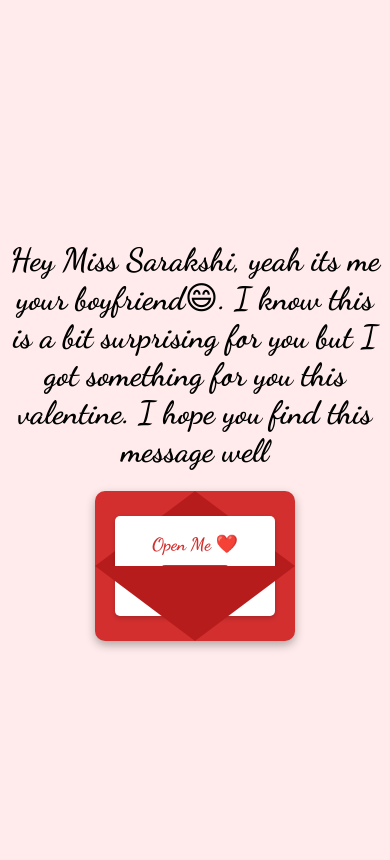
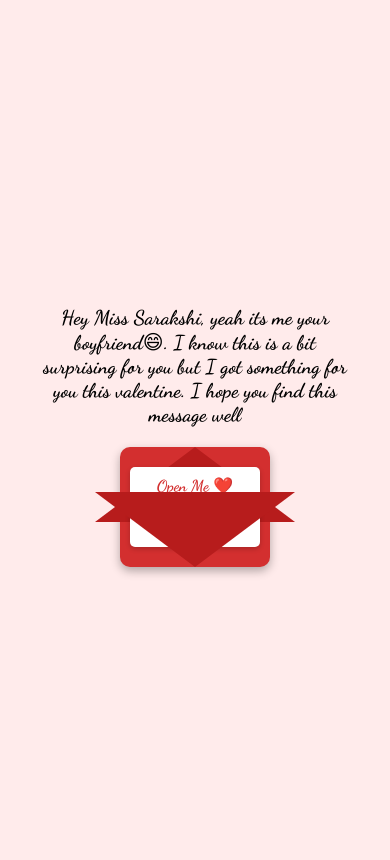
Before and after one commit to AtharvaGGourshete/special, a Node server app: page / in a window 390 px wide. Run offline with Node 20, Linux system fonts and the light colour scheme.

Commit message:
added responsiveness

```diff
--- a/views/index.ejs
+++ b/views/index.ejs
@@ -20,6 +20,23 @@
             font-family: Arial, sans-serif;
             font-family: 'Dancing Script', cursive;
         }
+        .headline {
+            font-size: 24px;
+            text-align: center;
+            padding: 0 20px;
+        }
+        .container {
+            max-width: 800px;
+            padding: 0 20px;
+            text-align: center;
+        }
+        .container2 {
+            display: flex;
+            justify-content: center;
+            align-items: center;
+            flex-direction: column;
+            margin-top: 20px;
+        }
         .envelope {
             position: relative;
             width: 200px;
@@ -31,7 +48,6 @@
             align-items: center;
             box-shadow: 0 4px 10px rgba(0, 0, 0, 0.3);
             cursor: pointer;
-
         }
         .envelope::before {
             content: "";
@@ -42,10 +58,6 @@
             border-left: 100px solid transparent;
             border-right: 100px solid transparent;
             border-bottom: 75px solid #b71c1c;
-            display: flex;
-            justify-content: center;
-            align-items: center;
-
         }
         .envelope::after {
             content: "";
@@ -56,9 +68,6 @@
             border-left: 100px solid transparent;
             border-right: 100px solid transparent;
             border-top: 75px solid #b71c1c;
-            display: flex;
-            justify-content: center;
-            align-items: center;
         }
         .card {
             position: absolute;
@@ -93,16 +102,40 @@
             background: #b71c1c;
         }
 
-        .container{
-            display: block;
-            text-align: center;
-            justify-content: center;
+        @media only screen and (max-width: 600px) {
+            .headline {
+                font-size: 20px;
             }
-        .container2{
-            display: flex;
-            text-align: center;
-            justify-content: center;
-            align-items: center;
+            .container {
+                padding: 0 10px;
+            }
+            .envelope {
+                width: 150px;
+                height: 120px;
+            }
+            .card {
+                width: 130px;
+                height: 80px;
+                font-size: 16px;
+            }
+        }
+
+        @media only screen and (min-width: 601px) and (max-width: 800px) {
+            .headline {
+                font-size: 22px;
+            }
+            .container {
+                padding: 0 15px;
+            }
+            .envelope {
+                width: 180px;
+                height: 140px;
+            }
+            .card {
+                width: 150px;
+                height: 90px;
+                font-size: 17px;
+            }
         }
     </style>
 </head>
@@ -123,6 +156,5 @@
             window.location.href = "/message";
         }
     </script>
-
 </body>
 </html>
```
Also changed, not shown: views/final.ejs (+71 -8 lines), views/messages.ejs (+34 -13 lines). Lines whose indentation alone changed are shown as unchanged.
